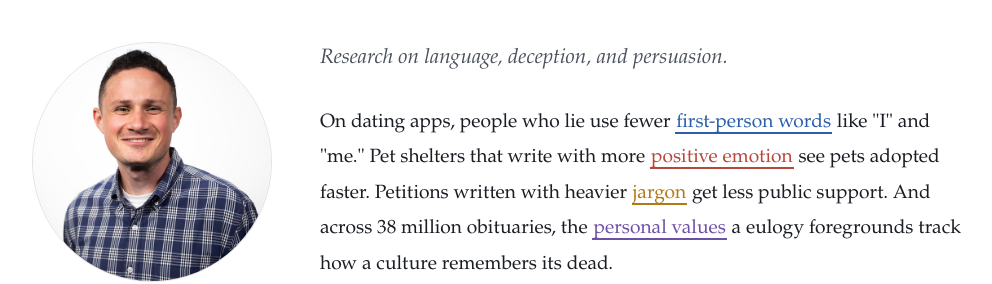
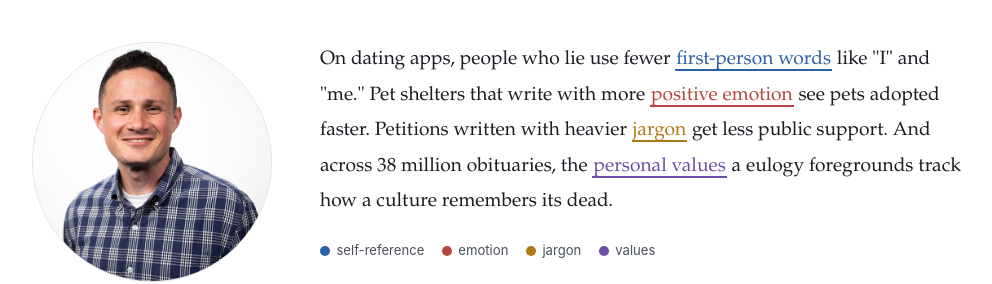
Before and after one commit to davemarkowitz/davidmarkowitz-website, a plain HTML site: page index.html in a window 1280 px wide. Shown: the part 155-439 px from the top of the page, without its empty margins (142-1134 px from the left). Drawn offline with Linux system fonts and the light colour scheme.

Commit message:
Remove homepage tagline

```diff
--- a/index.html
+++ b/index.html
@@ -37,8 +37,6 @@
     </div>
 
     <div>
-      <p class="tagline">Research on language, deception, and persuasion.</p>
-
       <p class="annotated">
         On dating apps, people who lie use fewer
         <mark class="self-ref" tabindex="0">first-person words<span class="popover">Deceptive dating profiles use fewer first-person singular words ("I," "me," "my") than honest ones.<span class="cite">Markowitz &amp; Griffin, 2020 &middot; Psychology, Crime &amp; Law</span></span></mark>
```
